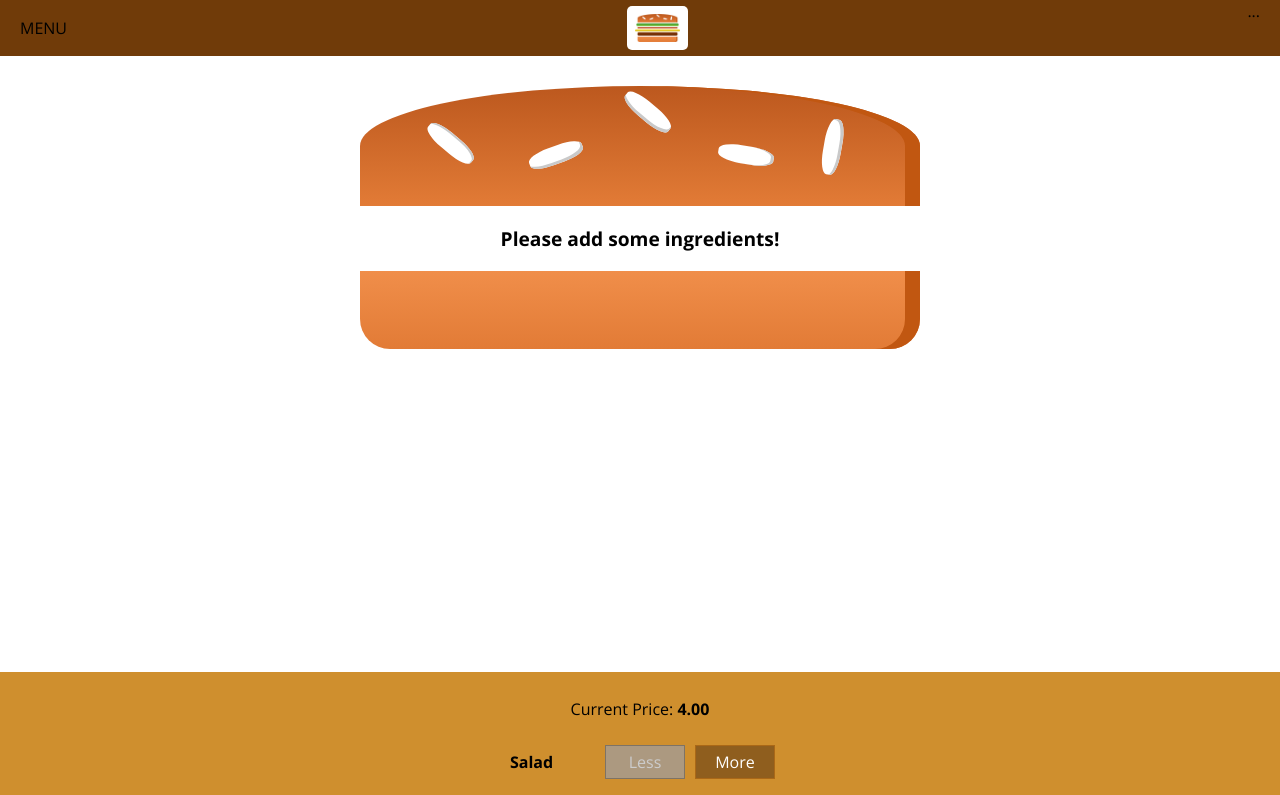
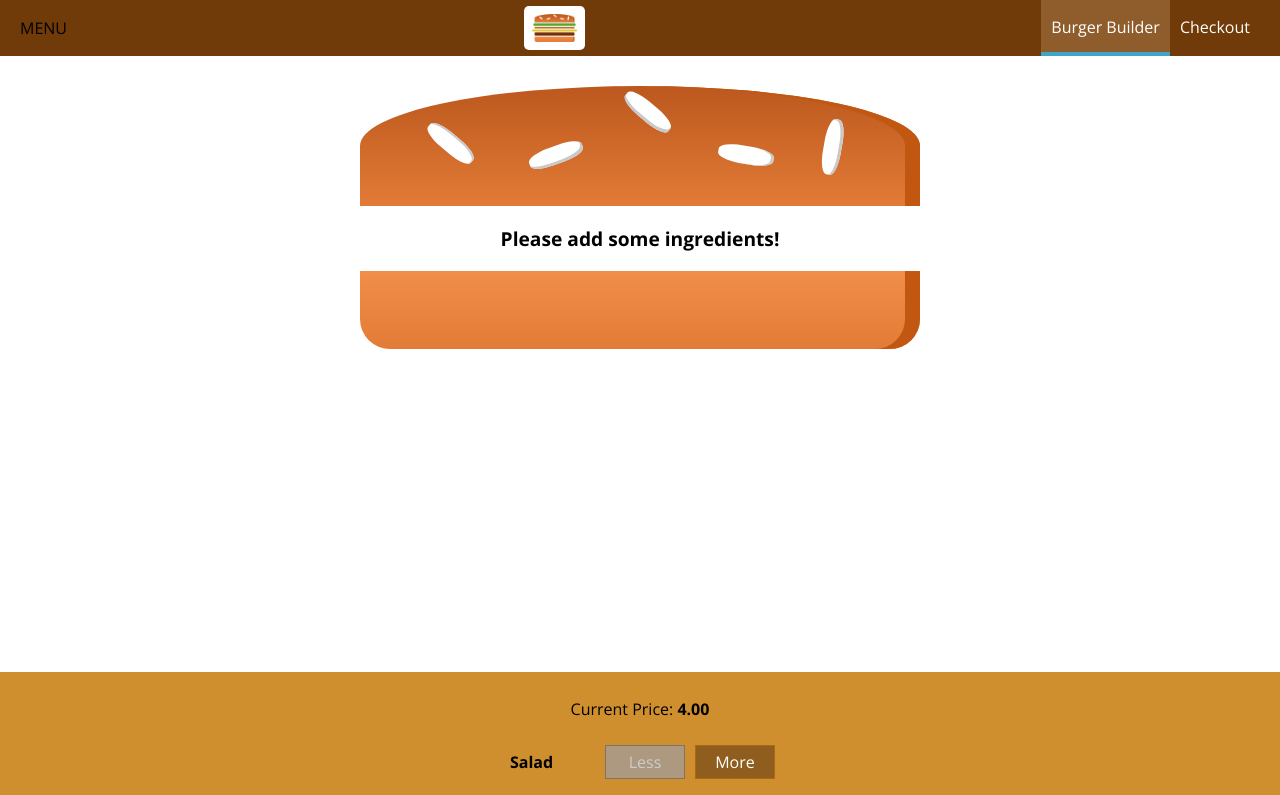
Before and after one commit to ivona21/burger-builder-app, a React app: page / in a window 1280 px wide. Shown: the top 795 px of the page. Built offline with nearby package versions, Linux system fonts and the light colour scheme.

Commit message:
navigation items

```diff
--- a/src/components/Burger/Burger.css
+++ b/src/components/Burger/Burger.css
@@ -2,7 +2,7 @@
     width: 100%;
     margin: auto;
     height: 250px;
-    overflow: scroll;
+    overflow: auto;
     text-align: center;
     font-weight: bold;
     font-size: 1.2rem;
--- /dev/null
+++ b/src/components/Navigation/NavigationItems/NavigationItem/NavigationItem.css
@@ -0,0 +1,25 @@
+.NavigationItem {
+    margin: 0;
+    box-sizing: border-box;
+    display: flex;
+    height: 100%;
+    align-items: center;
+}
+
+.NavigationItem a {
+    color: white;
+    text-decoration: none;
+    height: 100%;
+    padding: 16px 10px;
+    border-bottom: 4px solid transparent;
+    box-sizing:border-box;
+
+}
+
+.NavigationItem a:hover,
+.NavigationItem a:active,
+.NavigationItem a.active {
+    background-color: #8f5c2c;
+    border-bottom: 4px solid #40a4c8;
+    color: white;
+}
--- /dev/null
+++ b/src/components/Navigation/NavigationItems/NavigationItem/NavigationItem.js
@@ -0,0 +1,14 @@
+import React from 'react';
+import styles from './NavigationItem.css';
+
+const navigationItem = (props) => (
+    <li className={styles.NavigationItem}>
+        <a
+            href={props.link}
+             className={props.active ? styles.active : null}>
+            {props.children}
+        </a>
+    </li>
+);
+
+export default navigationItem;
--- /dev/null
+++ b/src/components/Navigation/NavigationItems/NavigationItems.css
@@ -0,0 +1,8 @@
+.NavigationItems {
+    margin: 0;
+    padding: 0;
+    list-style: none;
+    display: flex;
+    align-items: center;
+    height: 100%;
+}
--- /dev/null
+++ b/src/components/Navigation/NavigationItems/NavigationItems.js
@@ -0,0 +1,12 @@
+import React from 'react';
+import styles from './NavigationItems.css';
+import NavigationItem from './NavigationItem/NavigationItem';
+
+const navigationItems = (props) => (
+    <ul className={styles.NavigationItems}>
+        <NavigationItem link="/" active>Burger Builder</NavigationItem>
+        <NavigationItem link="/">Checkout</NavigationItem>
+    </ul>
+);
+
+export default navigationItems;
--- a/src/components/Navigation/Toolbar/Toolbar.js
+++ b/src/components/Navigation/Toolbar/Toolbar.js
@@ -1,13 +1,14 @@
 import React from 'react';
 import styles from './Toolbar.css';
 import Logo from '../../Logo/Logo';
+import NavigationItems from '../NavigationItems/NavigationItems';
 
 const toolbar = (props) => (
     <header className={styles.Toolbar}>
         <div>MENU</div>
         <Logo />
         <nav>
-            ...
+            <NavigationItems />
         </nav>
     </header>
 );
```
